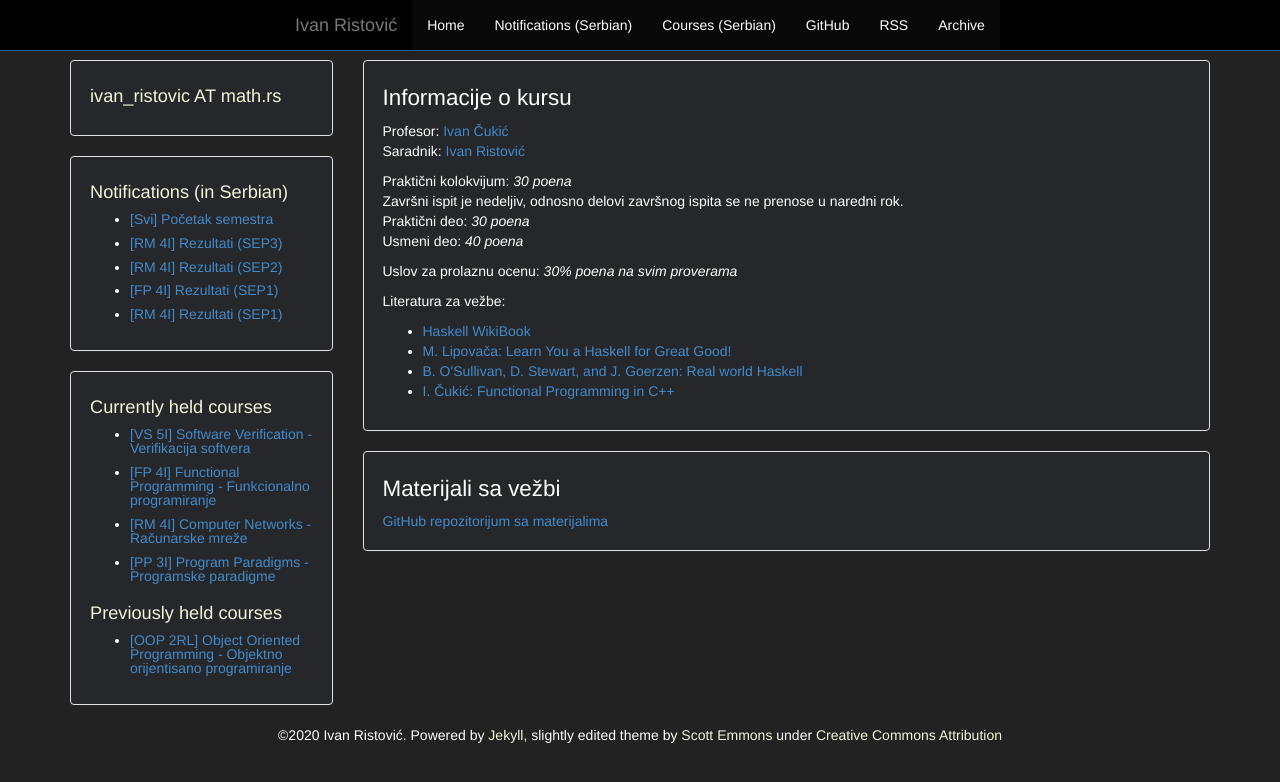
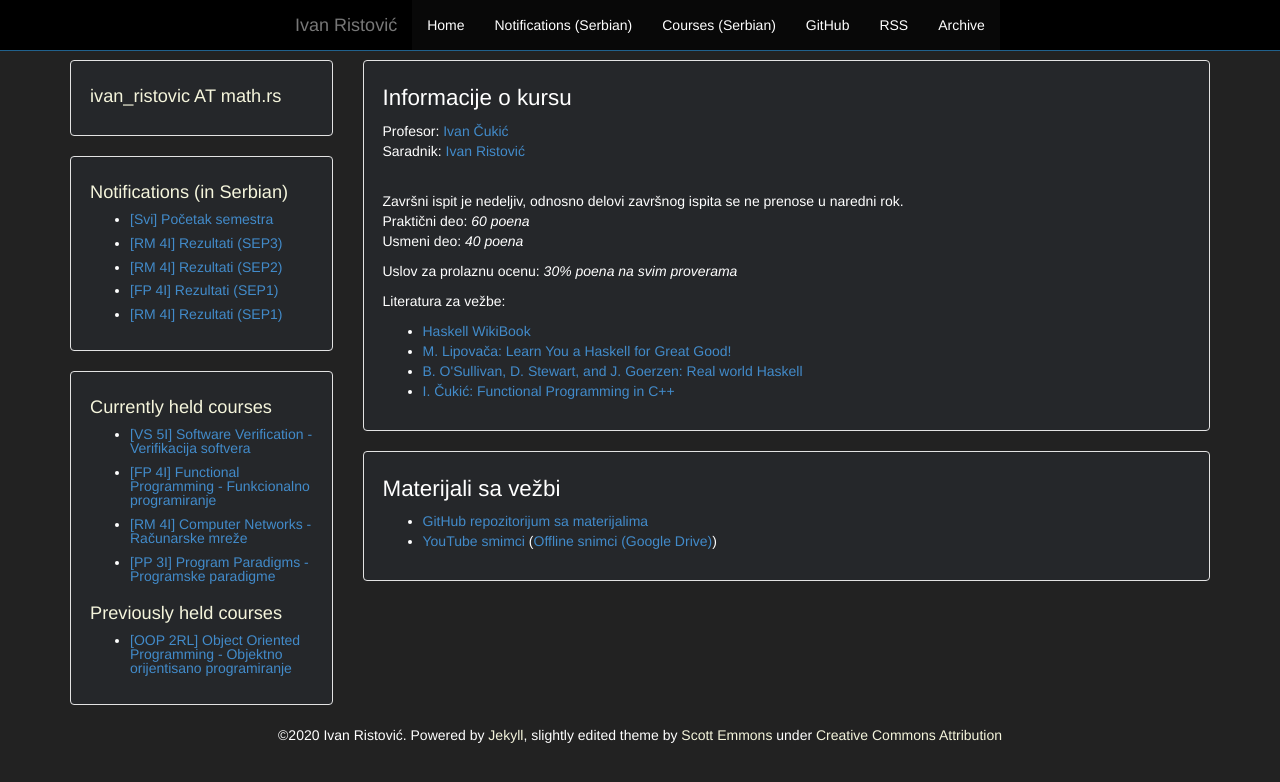
Before and after one commit to ivan-ristovic/ivan-ristovic.github.io, a Jekyll site: the page built from courses/fp/index.html, in a window 1280 px wide. Shown: the top 782 px of the page. Built offline with Jekyll 4.4.1, drawn with Linux system fonts in a browser that asks for light colours.

Commit message:
Update course info

```diff
--- a/courses/fp/index.html
+++ b/courses/fp/index.html
@@ -10,11 +10,12 @@ layout: default
     Saradnik: <a href="{{ site.baseurl}}">Ivan Ristović</a>
   </p>
   <p>
-    Praktični kolokvijum: <em>30 poena</em>
+    <!--Praktični kolokvijum: <em>30 poena</em>-->
     <br>
     Završni ispit je nedeljiv, odnosno delovi završnog ispita se ne prenose u naredni rok.
     <br>
-    Praktični deo: <em>30 poena</em>
+    <!--Praktični deo: <em>30 poena</em>-->
+    Praktični deo: <em>60 poena</em>
     <br>
     Usmeni deo: <em>40 poena</em>
   </p>
@@ -34,5 +35,8 @@ layout: default
 
 <div class="well">
   <h1>Materijali sa vežbi</h1>
-  <a href="https://github.com/MATF-Functional-Programming">GitHub repozitorijum sa materijalima</a>
+  <ul>
+    <li><a href="https://github.com/MATF-Functional-Programming">GitHub repozitorijum sa materijalima</a></li>
+    <li><a href="https://www.youtube.com/playlist?list=PLOGAKiQpHThN3fRcs6OUjRETyEOR03Dy6">YouTube smimci</a> (<a href="https://drive.google.com/drive/folders/1IGYBmmBv206lqQNbYz8_QG5JmgOAtjKA?usp=sharing">Offline snimci (Google Drive)</a>)</li>
+  </ul>
 </div>
```
Also changed, not shown: courses/rm/index.html (+6 -4 lines).
